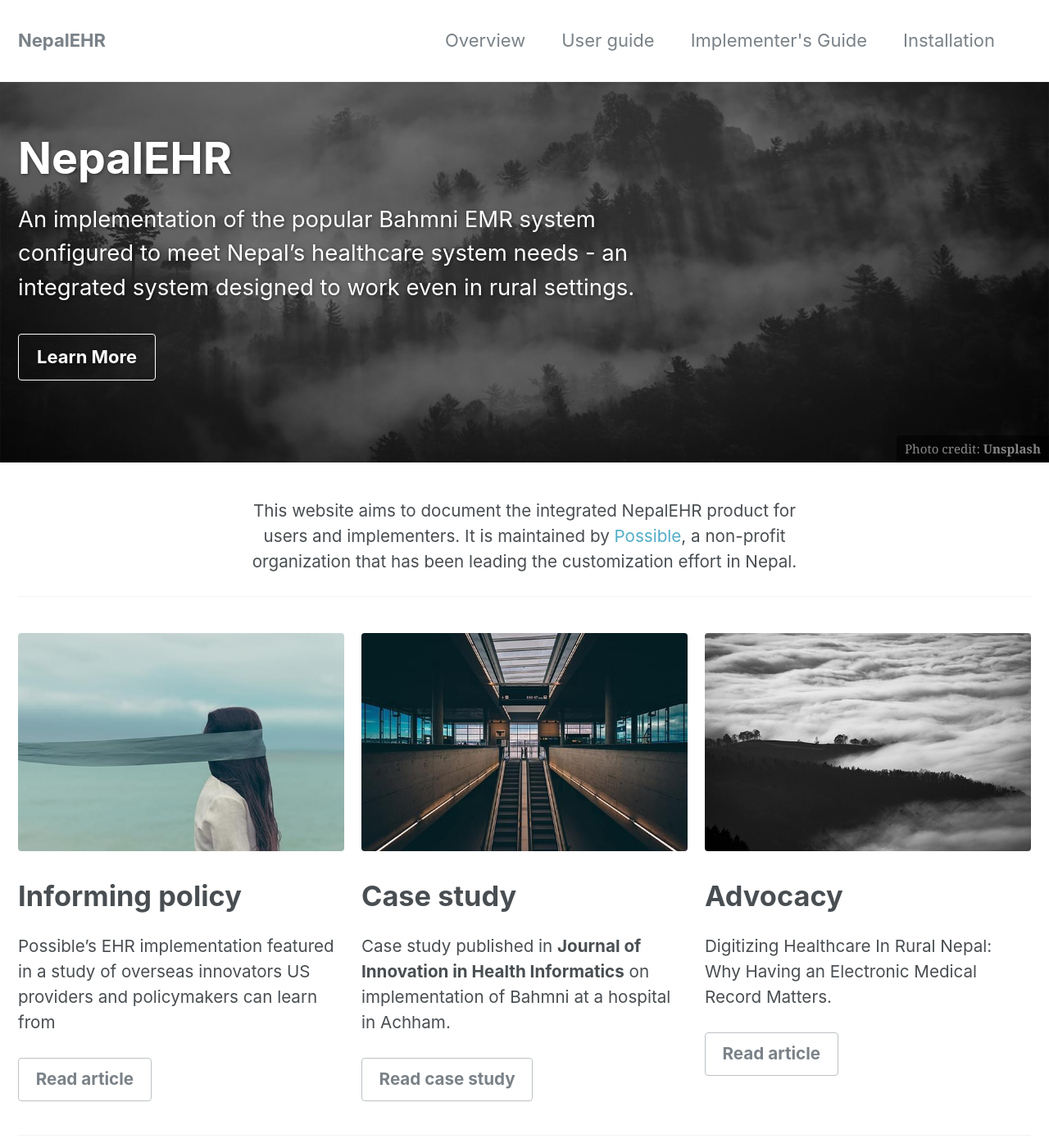
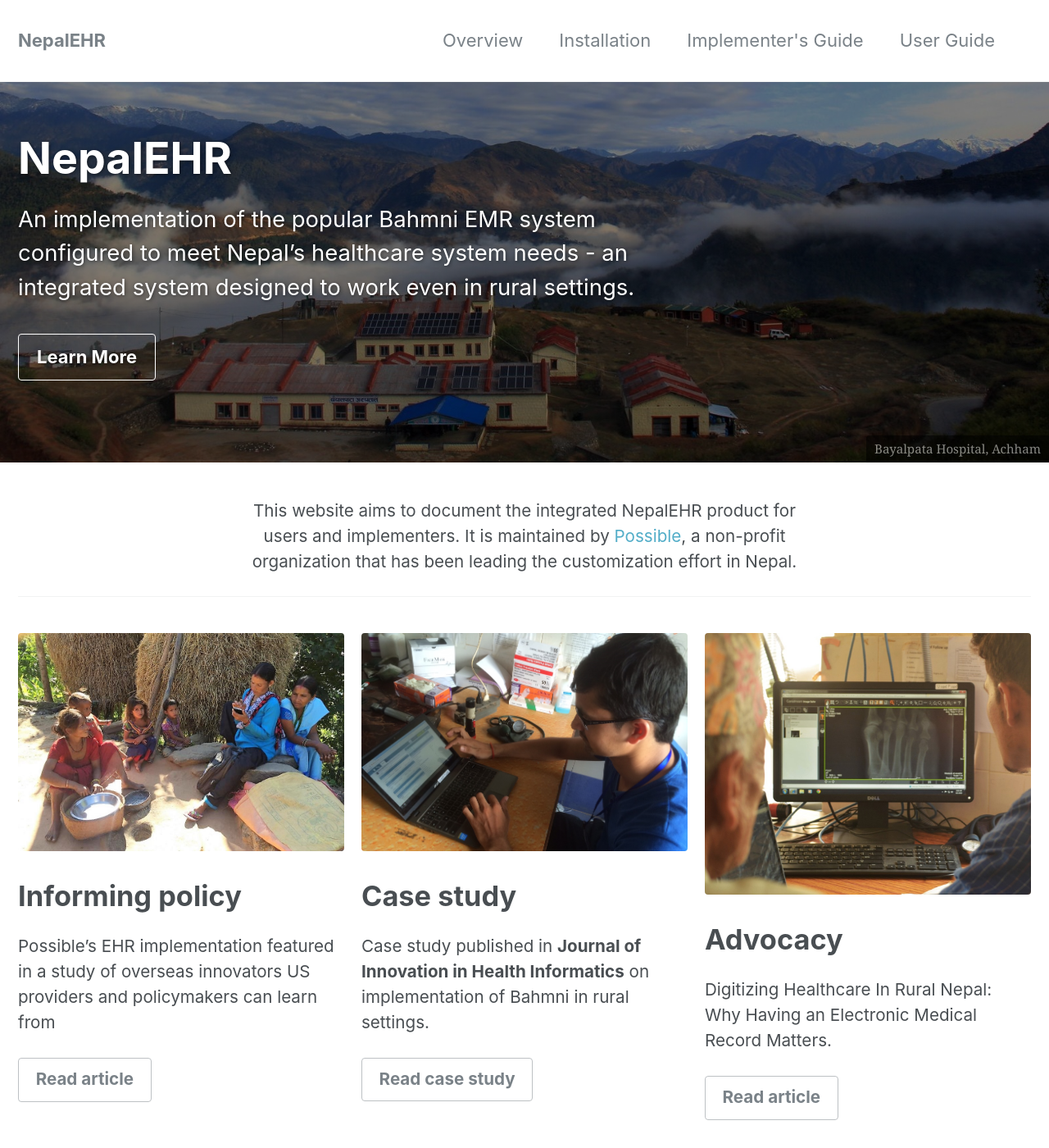
Before and after one commit to dustoncloud/nepalehr.github.io, a Jekyll site: the page built from _pages/splash-page.md, in a window 1280 px wide and 1400 px high. Shown: the whole window at 82% size. Built offline with Jekyll 4.4.1, drawn with Linux system fonts in a browser that asks for light colours; the list of posts is cut into pages by our own code.

Commit message:
Updated content

```diff
--- a/_pages/splash-page.md
+++ b/_pages/splash-page.md
@@ -6,29 +6,29 @@
 header:
   overlay_color: "#000"
   overlay_filter: "0.5"
-  overlay_image: /assets/images/unsplash-image-1.jpg
+  overlay_image: /assets/images/bayalpata_hospital.jpg
   cta_label: "Learn More"
   cta_url: "/overview/"
-  caption: "Photo credit: [**Unsplash**](https://unsplash.com)"
+  caption: "Bayalpata Hospital, Achham"
 excerpt: "An implementation of the popular Bahmni EMR system configured to meet Nepal's healthcare system needs - an integrated system designed to work even in rural settings."
 intro:
   - excerpt: 'This website aims to document the integrated NepalEHR product for users and implementers. It is maintained by [Possible](http://possiblehealth.org), a non-profit organization that has been leading the customization effort in Nepal.'
 feature_row:
-  - image_path: assets/images/unsplash-gallery-image-1-th.jpg
+  - image_path: assets/images/community_css.jpg
     alt: "placeholder image 1"
     title: "Informing policy"
     excerpt: "Possible's EHR implementation featured in a study of overseas innovators US providers and policymakers can learn from"
     url: "http://bit.ly/electronichealthrecord"
     btn_label: "Read article"
     btn_class: "btn--inverse"
-  - image_path: /assets/images/unsplash-gallery-image-2-th.jpg
+  - image_path: /assets/images/ehr_user.jpg
     alt: "placeholder image 2"
     title: "Case study"
-    excerpt: "Case study published in **Journal of Innovation in Health Informatics** on implementation of Bahmni at a hospital in Achham."
+    excerpt: "Case study published in **Journal of Innovation in Health Informatics** on implementation of Bahmni in rural settings."
     url: "https://hijournal.bcs.org/index.php/jhi/article/view/862"
     btn_label: "Read case study"
     btn_class: "btn--inverse"
-  - image_path: /assets/images/unsplash-gallery-image-3-th.jpg
+  - image_path: /assets/images/digitizing_rural_nepal.jpg
     title: "Advocacy"
     excerpt: "Digitizing Healthcare In Rural Nepal: Why Having an Electronic Medical Record Matters."
     url: "https://medium.com/@possible/digitizing-healthcare-in-rural-nepal-8931dda9cb81"
```
Also changed, not shown: _data/navigation.yml (+4 -4 lines), assets/images/bayalpata_hospital.jpg (added), assets/images/community_css.jpg (added), assets/images/digitizing_rural_nepal.jpg (added), assets/images/ehr_user.jpg (added), assets/images/unsplash-gallery-image-1-th.jpg (deleted), assets/images/unsplash-gallery-image-2-th.jpg (deleted), assets/images/unsplash-gallery-image-3-th.jpg (deleted).
